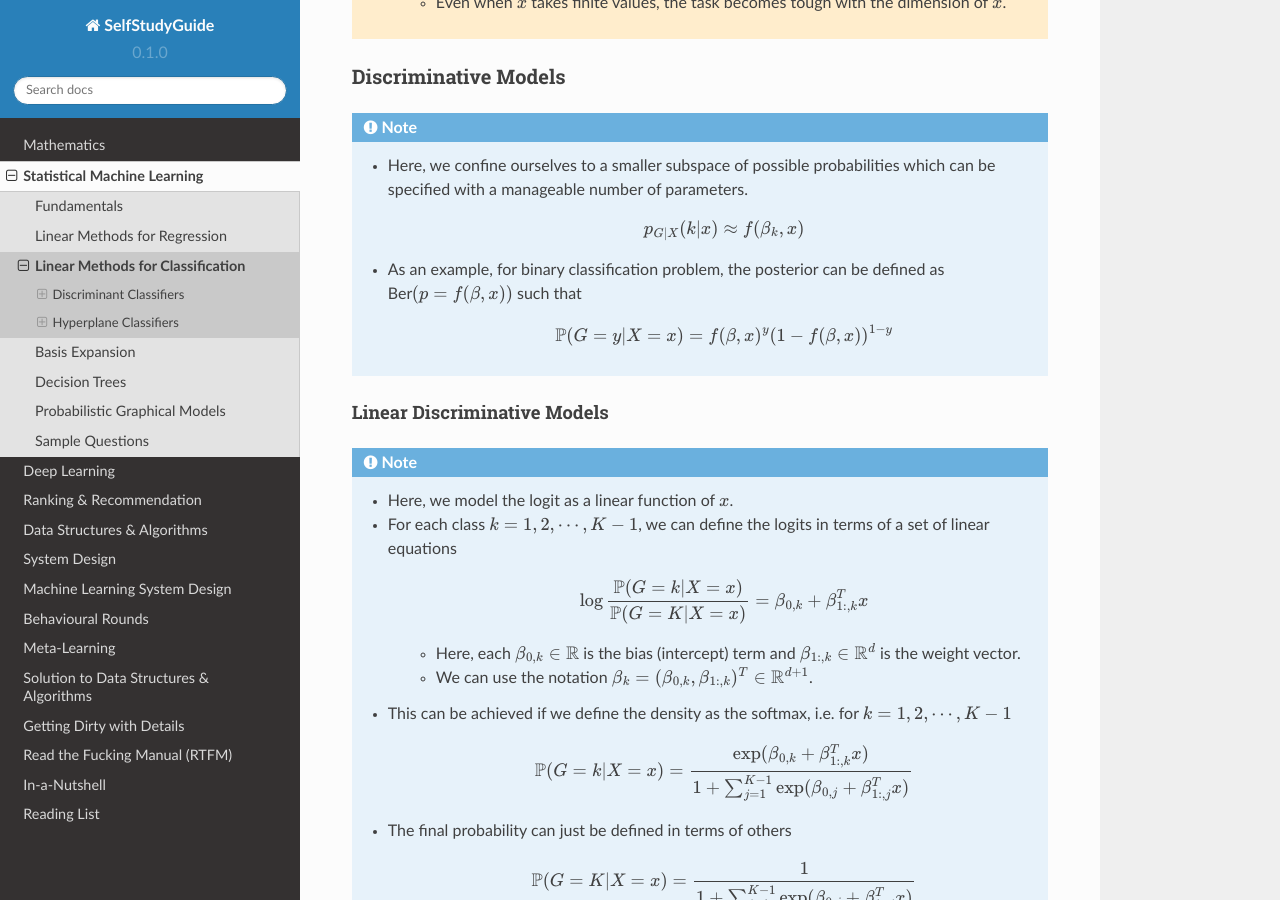
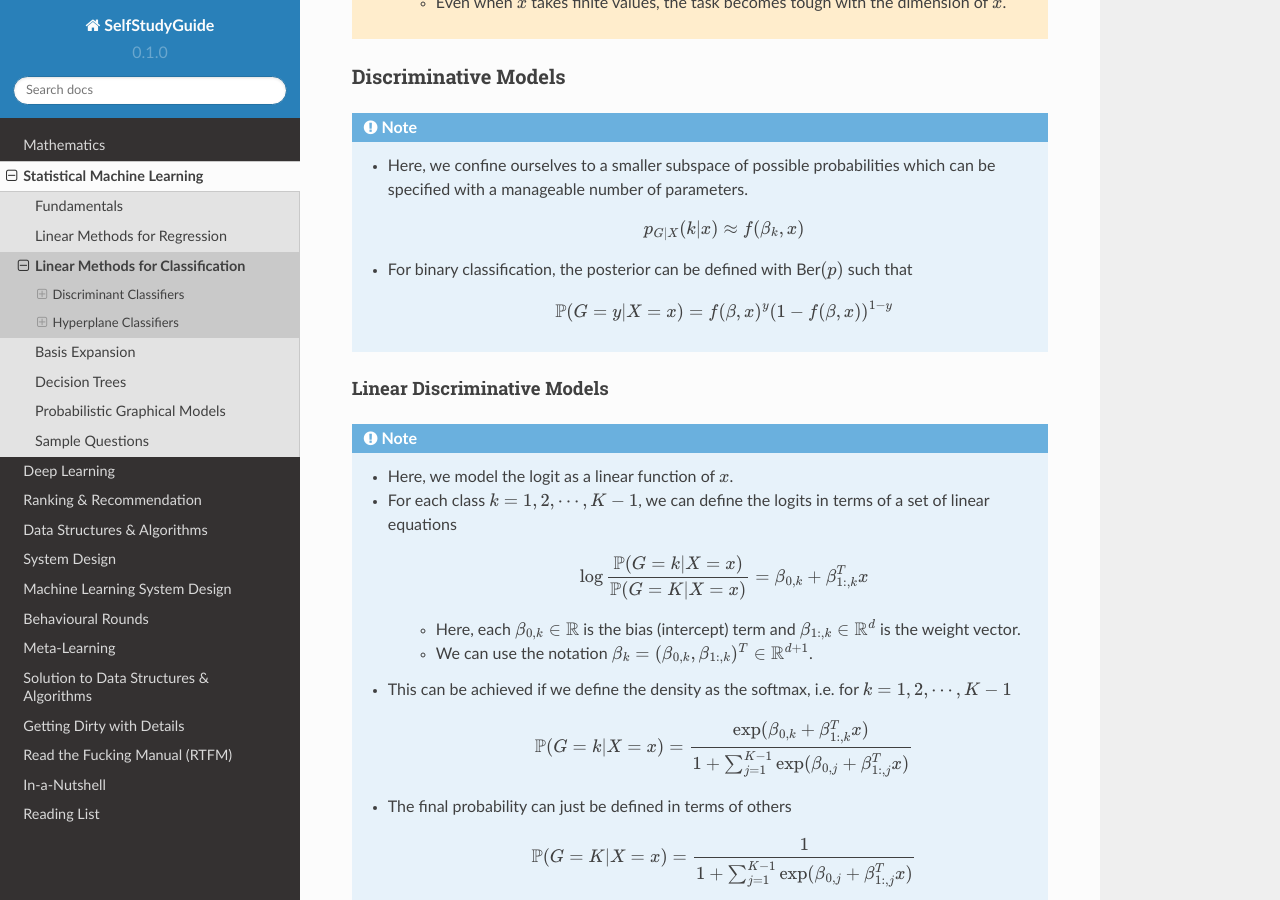
Before and after one commit to uselesstechjunks/leetcode, a Sphinx documentation site: the page built from docs/source/ml/linearcls.rst, in a window 1280 px wide and 900 px high, scrolled down 1542 px. Built offline with Sphinx 7.4.7 and the Read the Docs theme 2.0.0, drawn with Linux system fonts in a browser that asks for light colours.

Commit message:
Update linearcls.rst

```diff
--- a/docs/source/ml/linearcls.rst
+++ b/docs/source/ml/linearcls.rst
@@ -55,7 +55,7 @@ Discriminative Models
 	* Here, we confine ourselves to a smaller subspace of possible probabilities which can be specified with a manageable number of parameters.
 
 		.. math:: p_{G|X}(k|x)\approx f(\beta_k,x)
-	* As an example, for binary classification problem, the posterior can be defined as :math:`\text{Ber}(p=f(\beta,x))` such that
+	* For binary classification, the posterior can be defined with :math:`\text{Ber}(p)` such that
 
 		.. math:: \mathbb{P}(G=y|X=x)=f(\beta,x)^y(1-f(\beta,x))^{1-y}
 
```
